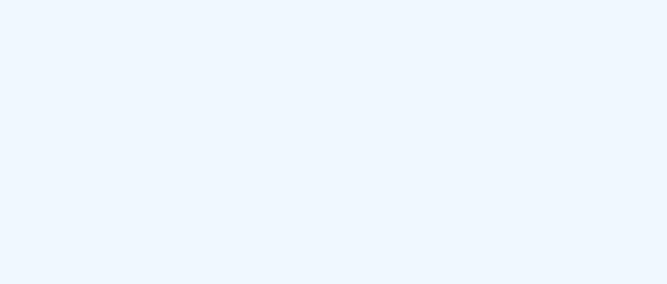
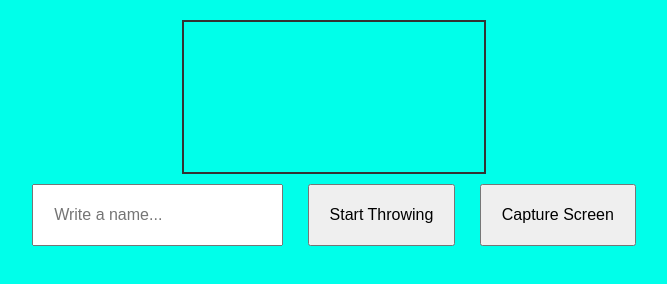
Before and after one commit to PROBLEMGIRL/heonyu, a plain HTML site: page index.html in a window 1280 px wide. Shown: the whole page, without its empty margins (306-973 px from the left). Drawn offline with Linux system fonts and the light colour scheme.

Commit message:
Add files via upload

```diff
--- a/index.html
+++ b/index.html
@@ -3,75 +3,46 @@
 <head>
   <meta charset="UTF-8">
   <meta name="viewport" content="width=device-width, initial-scale=1.0">
-    <title>표정 변화 반응형 사이트</title>
+  <title>~달걀 던져라~</title>
  <style>
-        /* 전체 화면을 설정 */
-        body, html {
+    body {
+  font-family: Arial, sans-serif;
+  text-align: center;
+  background-color: #00ffea;
   margin: 0;
   padding: 0;
-            height: 100%;
-            display: flex;
-            align-items: center;
-            justify-content: center;
-            background-color: #f0f8ff;
-            overflow: hidden;
 }
 
-        /* 얼굴 스타일 */
-        .face {
-            position: absolute;
-            font-size: 2em;
-            animation: pop 0.3s ease;
-            transition: opacity 0.5s;
+#game-container {
+  position: relative;
+  margin: 20px auto;
+  max-width: 1920px;
 }
 
-        /* 클릭할 때 나타나는 애니메이션 */
-        @keyframes pop {
-            0% { transform: scale(0.5); opacity: 0; }
-            100% { transform: scale(1); opacity: 1; }
+canvas {
+  border: 2px solid #333;
+  display: block;
+  margin: 0 auto;
 }
+
+#nameInput, #startButton, #captureButton {
+  margin: 10px;
+  padding: 20px;
+  font-size: 16px;
+}
+
  </style>
+  <link rel="stylesheet" href="style.css">
 </head>
 <body>
+  <div id="game-container">
+    <canvas id="gameCanvas"></canvas>
+    <input type="text" id="nameInput" placeholder="Write a name..." />
+    <button id="startButton">Start Throwing</button>
+    <button id="captureButton">Capture Screen</button>
+  </div>
 
-<script>
-    // 클릭 횟수 추적
-    let clickCount = 0;
 
-    // 클릭 이벤트 추가
-    document.addEventListener('click', function(event) {
-        // 클릭 횟수 증가
-        clickCount++;
-
-        // 표시할 표정을 선택
-        let faceEmoji;
-        if (clickCount % 3 === 1) {
-            faceEmoji = '😊'; // 첫 번째 클릭: 웃는 얼굴
-        } else if (clickCount % 3 === 2) {
-            faceEmoji = '😢'; // 두 번째 클릭: 우는 얼굴
-        } else {
-            faceEmoji = '😲'; // 세 번째 클릭: 황당한 얼굴
-        }
-
-        // 얼굴 요소 생성
-        const face = document.createElement('div');
-        face.classList.add('face');
-        face.textContent = faceEmoji;
-
-        // 클릭한 위치에 얼굴 배치
-        face.style.left = `${event.clientX}px`;
-        face.style.top = `${event.clientY}px`;
-
-        // body에 추가
-        document.body.appendChild(face);
-
-        // 1초 후 얼굴 삭제
-        setTimeout(() => {
-            face.style.opacity = '0';
-            face.addEventListener('transitionend', () => face.remove());
-        }, 1000);
-    });
-</script>
-
+  <script src="script.js"></script>
 </body>
 </html>
```
Lines whose indentation alone changed are shown as unchanged.
